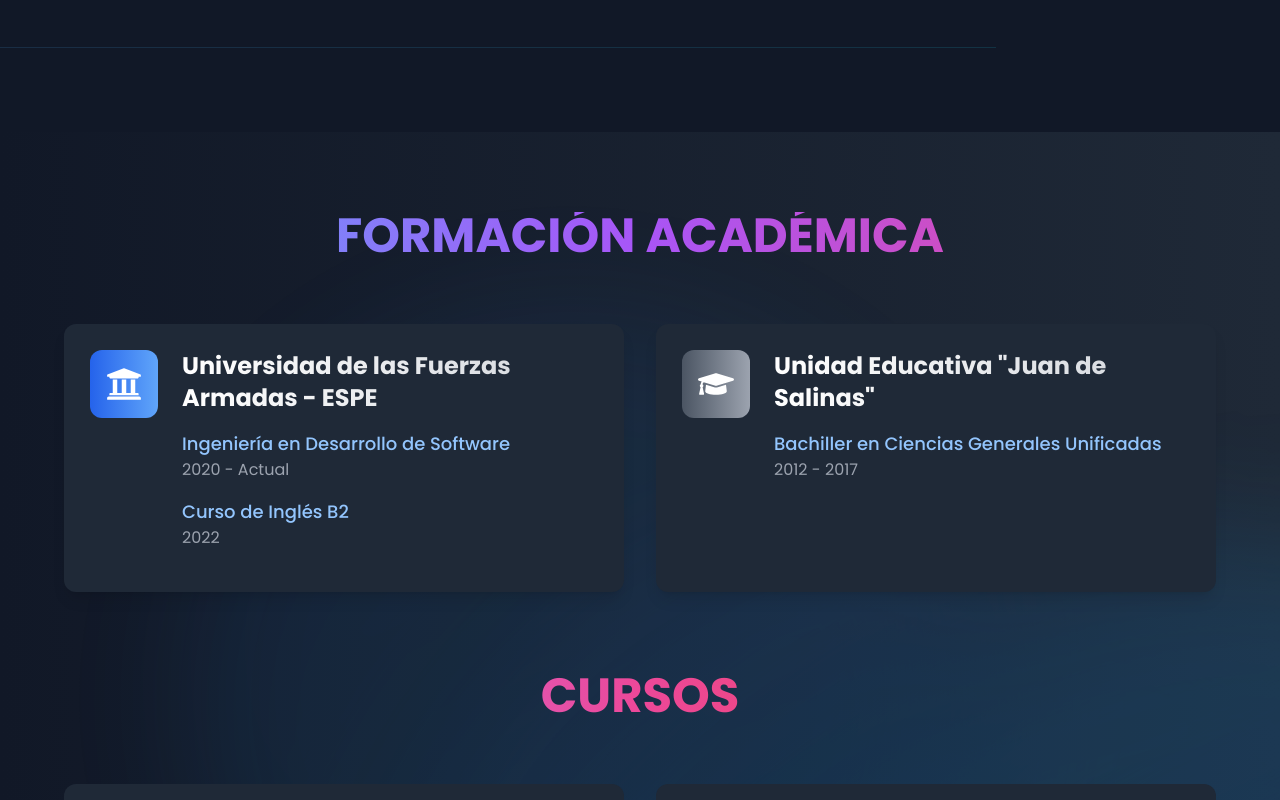
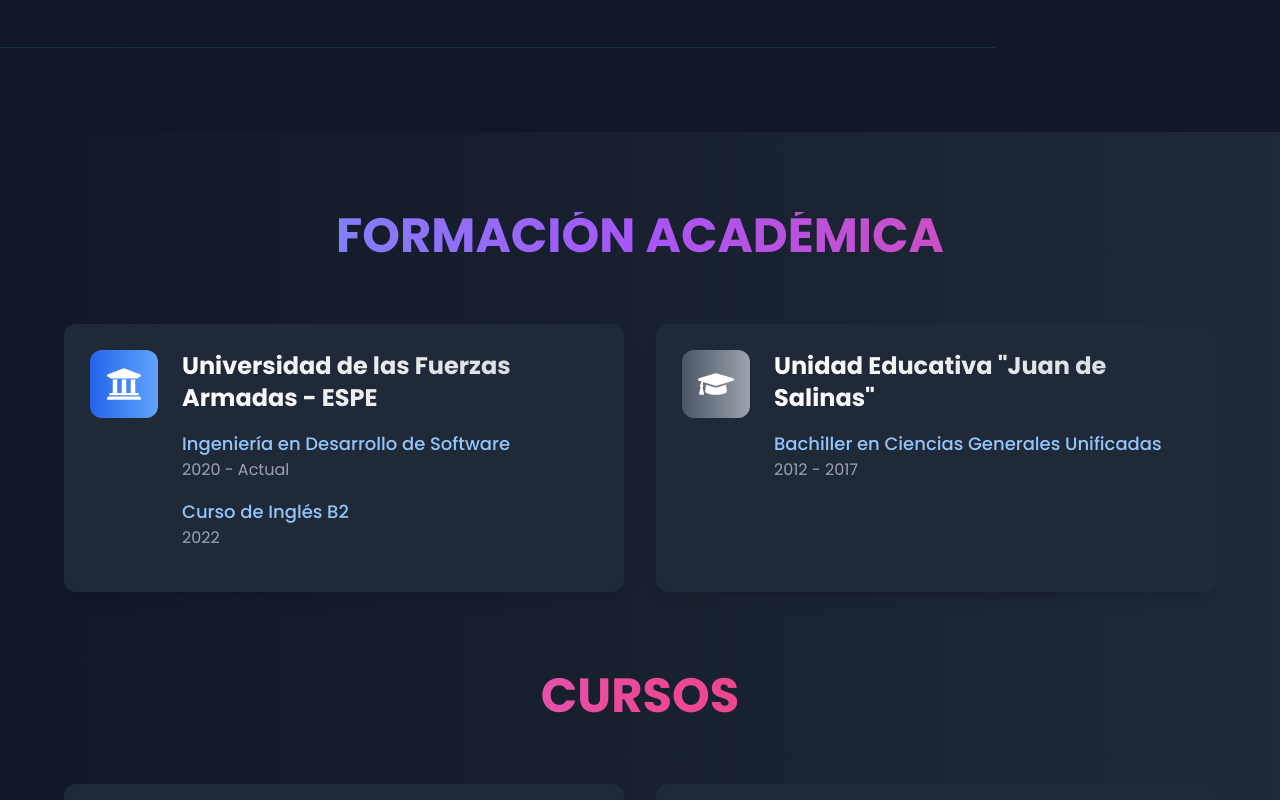
Before and after one commit to Paulfriki55/portafolio-sanchez, a Next.js app in the folder curriculum-sanchez-paul/: page / in a window 1280 px wide. Shown: the part 3560-4360 px from the top of the page. Built offline with nearby package versions, Linux system fonts and the light colour scheme.

Commit message:
Update Education.tsx

```diff
--- a/curriculum-sanchez-paul/components/Education.tsx
+++ b/curriculum-sanchez-paul/components/Education.tsx
@@ -112,28 +112,29 @@ const Education = () => {
       transition={{ duration: 0.8 }}
       className="py-20 px-4 bg-gradient-to-r from-gray-900 to-gray-800 text-white relative overflow-hidden" // Fondo de Contact.tsx
     >
-      {/* Fondo animado con degradados */}
-      <div className="absolute inset-0 opacity-20">
-        {[...Array(4)].map((_, i) => (
+      {/* Partículas sutiles animadas */}
+      <div className="absolute inset-0 pointer-events-none">
+        {[...Array(50)].map((_, index) => ( // Más partículas para una distribución mejor
           <motion.div
-            key={i}
-            className="absolute inset-0 bg-gradient-to-br from-blue-500 to-cyan-500 rounded-full mix-blend-multiply filter blur-3xl"
+            key={index}
+            className="absolute bg-white rounded-full"
             style={{
-              top: `${(i + 1) * 15}%`,
-              left: `${(i + 1) * 15}%`,
-              width: `${(i + 2) * 30}%`,
-              height: `${(i + 2) * 30}%`,
+              width: '1px', // Partículas muy pequeñas
+              height: '1px',
+              opacity: 0.3, // Baja opacidad para sutileza
+              top: `${Math.random() * 100}%`,
+              left: `${Math.random() * 100}%`,
             }}
             animate={{
-              scale: [1, 1.2, 1],
-              rotate: [0, 180, 0],
-              opacity: [0.4, 0.8, 0.4],
+              y: ["-10%", "110%"], // Movimiento vertical sutil
+              x: ["-5%", "105%"], // Ligeramente horizontal para dispersión
+              scale: [0.5, 1, 0.5] // Pequeña variación de tamaño
             }}
             transition={{
-              duration: 6,
+              duration: Math.random() * 20 + 20, // Duración variable y más larga
               repeat: Infinity,
-              delay: i * 1.5,
-              ease: "easeInOut",
+              ease: "linear",
+              delay: Math.random() * 5, // Retraso aleatorio para asincronía
             }}
           />
         ))}
```
